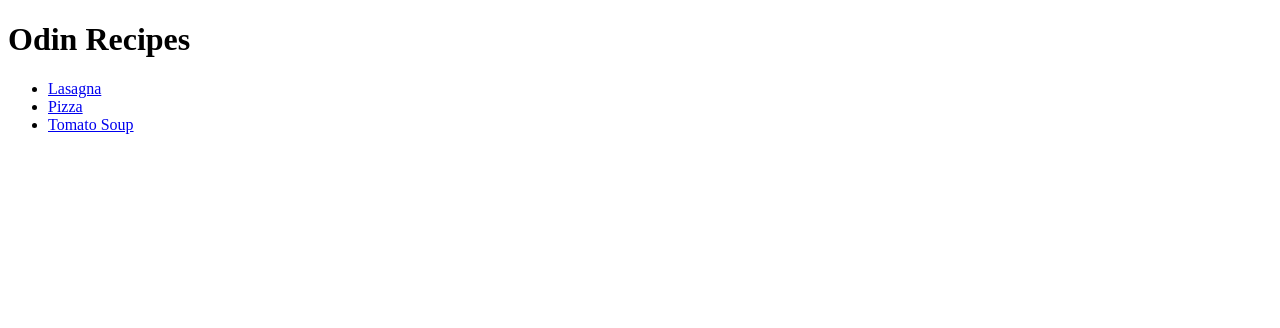
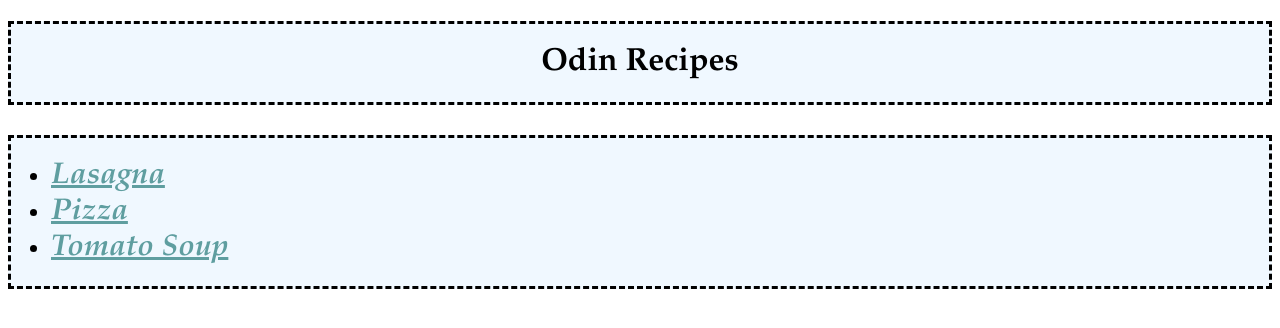
Before and after one commit to MakerOfWebsites/odin-recipes, a plain HTML site: page index.html in a window 1280 px wide. Drawn offline with Linux system fonts and the light colour scheme.

Commit message:
feat: Make homepage pretty

```diff
--- a/css/style.css
+++ b/css/style.css
@@ -1,3 +1,37 @@
 * {
-    font-family: "Brush Script MT";
+    font-family: Garamond, "Brush Script MT", Arial;
 }
+
+.recipeList ul{
+    background-color: aliceblue;
+    border: 3px dashed black;
+    padding-top: 20px;
+    padding-bottom: 20px;
+    justify-content: center;
+}
+
+.recipeList a {
+    font-style: oblique;
+    color:cadetblue
+}
+
+h1, h2 {
+    background-color: aliceblue;
+    padding: 20px;
+    text-align: center;
+    border: 3px dashed black;
+}
+
+ul, ol {
+    background-color: black;
+    color: black;
+}
+ul {
+    font-size: 30px;
+    font-weight: bolder;
+}
+
+ol {
+    font-size: 10px;
+    font-weight: lighter;
+}
--- a/index.html
+++ b/index.html
@@ -8,10 +8,12 @@
     </head>
     <body>
         <h1>Odin Recipes</h1>
-        <ul>
-            <li><a href="recipes/lasagna.html">Lasagna</a></li>
-            <li><a href="recipes/pizza.html">Pizza</a></li>
-            <li><a href="recipes/tomato-soup.html">Tomato Soup</a></li>
-        </ul>
+        <div class="recipeList">
+            <ul>
+                <li><a href="recipes/lasagna.html">Lasagna</a></li>
+                <li><a href="recipes/pizza.html">Pizza</a></li>
+                <li><a href="recipes/tomato-soup.html">Tomato Soup</a></li>
+            </ul>
+        </div>
     </body>
 </html>
```
